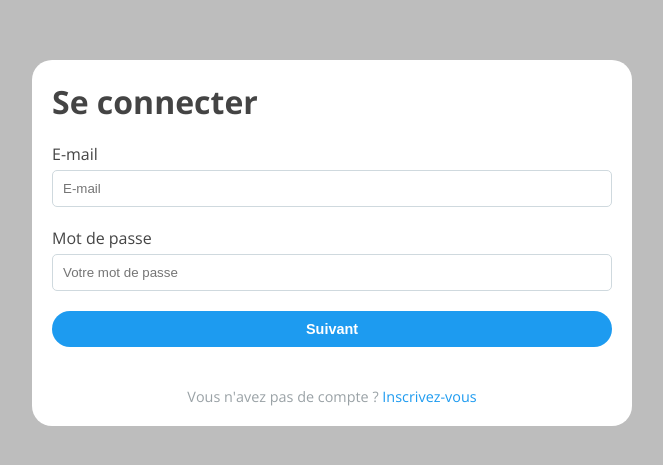
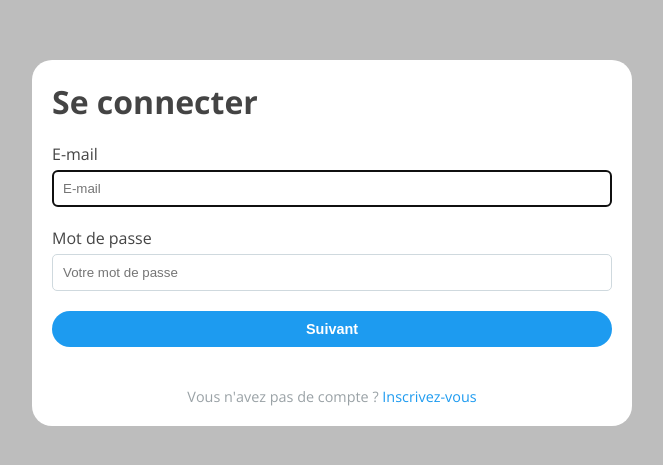
Before and after one commit to NtchPlayer/Festiv-app-frontend, a Vue app: page /auth/login in a window 1280 px wide. Shown: the part 157-622 px from the top of the page, without its empty margins (308-971 px from the left). Built offline with nearby package versions, Linux system fonts and the light colour scheme.

Commit message:
add autofocus on field email

```diff
--- a/src/views/auth/LoginView.vue
+++ b/src/views/auth/LoginView.vue
@@ -4,6 +4,7 @@
     <form @submit.prevent="submitLogin">
       <FieldEmail
         v-model="email"
+        :focus="true"
       />
       <FieldPassword
         v-model="password"
```
